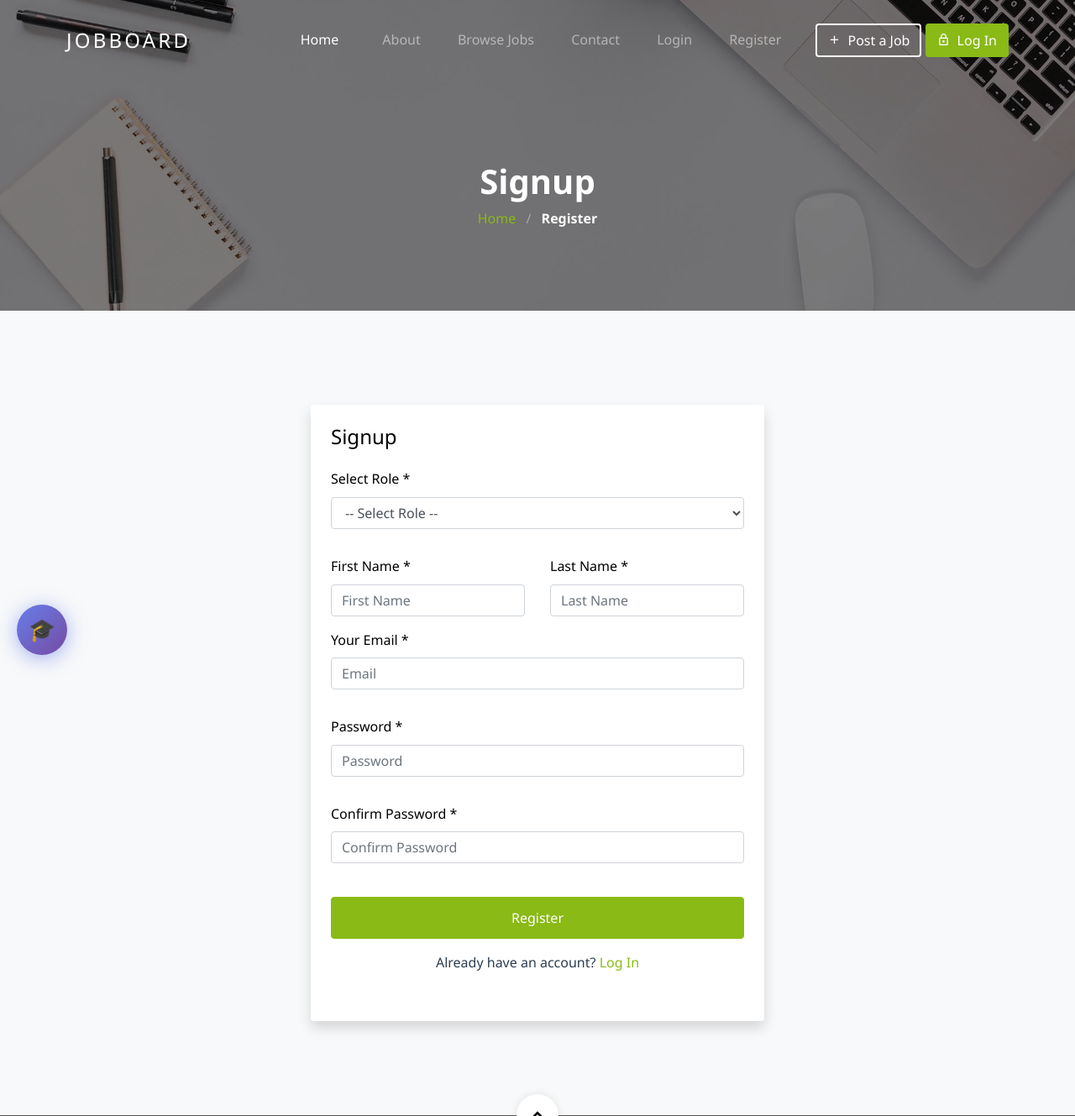
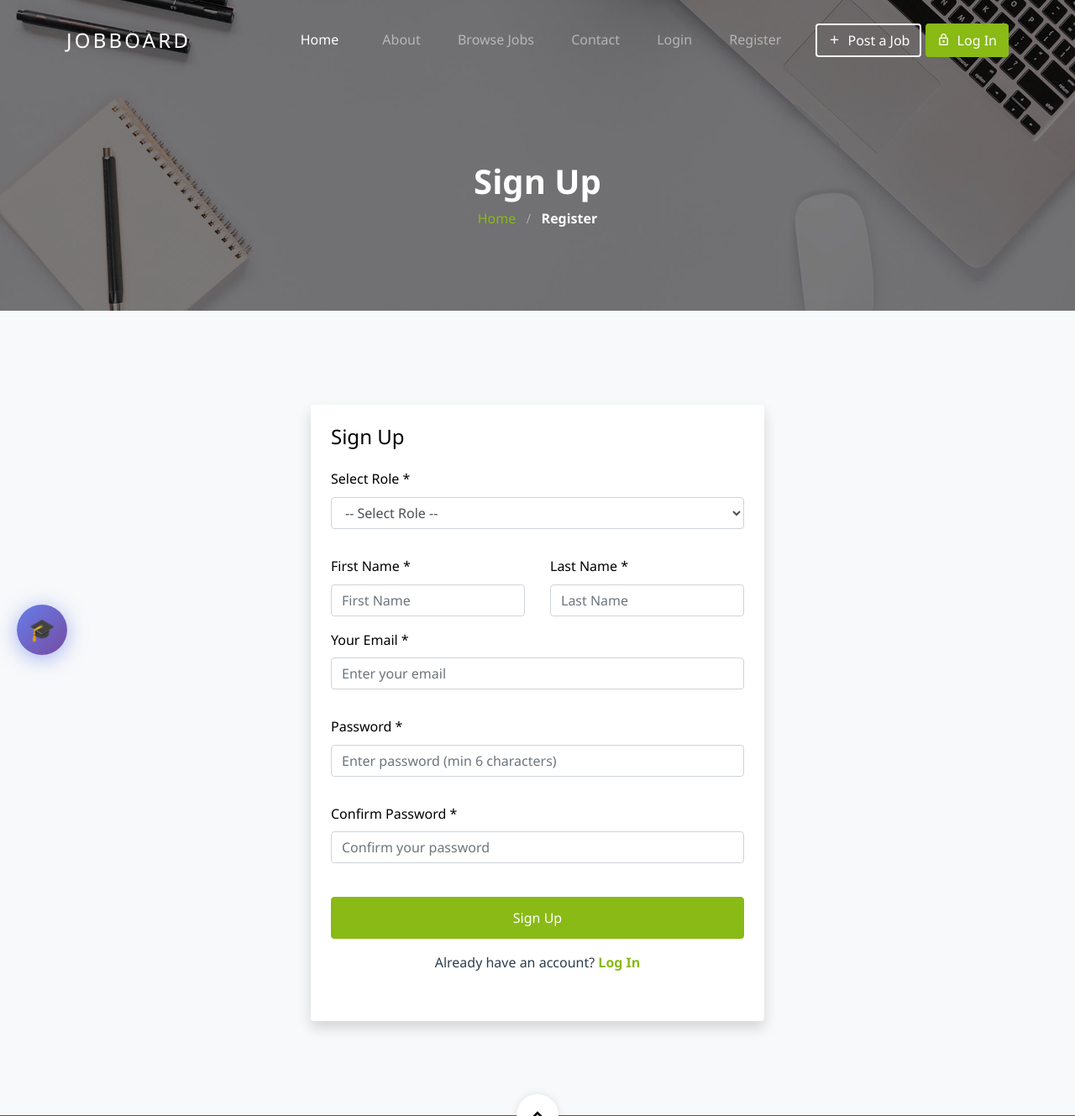
Before and after one commit to karthick-info/job-portal, a Django app: page /register/ in a window 1280 px wide. Shown: the top 1329 px of the page at 84% size. Run offline with Django 5.2, Linux system fonts and the light colour scheme; some libraries are stand-ins or nearby versions; some web fonts are replaced.

Commit message:
Update register page to match clean login format

```diff
--- a/myapp/templates/myapp/register.html
+++ b/myapp/templates/myapp/register.html
@@ -5,7 +5,7 @@
     <div class="container">
         <div class="row align-items-center justify-content-center">
             <div class="col-md-8 text-center">
-                <h1 class="text-white font-weight-bold">Signup</h1>
+                <h1 class="text-white font-weight-bold">Sign Up</h1>
                 <div class="custom-breadcrumbs">
                     <a href="{% url 'home' %}">Home</a> <span class="mx-2 slash">/</span>
                     <span class="text-white"><strong>Register</strong></span>
@@ -20,8 +20,7 @@
         <div class="row justify-content-center">
             <div class="col-lg-6">
                 <div class="p-4 bg-white rounded shadow">
-                    <!-- Changed heading to match image -->
-                    <h2 class="h4 text-black mb-4">Signup</h2>
+                    <h2 class="h4 text-black mb-4">Sign Up</h2>
 
                     {% if msg %}
                     <div class="alert alert-danger alert-dismissible fade show" role="alert">
@@ -31,11 +30,9 @@
                     {% endif %}
 
                     <form action="{% url 'RegisterUser' %}" method="POST">
-
-                        <!-- Django's CSRF token goes here -->
                         {% csrf_token %}
 
-                        <!-- NEW: Select Role Field -->
+                        <!-- Select Role Field -->
                         <div class="row form-group">
                             <div class="col-md-12 mb-3">
                                 <label class="text-black" for="user_role">Select Role *</label>
@@ -55,7 +52,7 @@
                             </div>
                         </div>
 
-                        <!-- First Name and Last Name fields (Side-by-side) -->
+                        <!-- First Name and Last Name fields -->
                         <div class="row form-group">
                             <div class="col-md-6 mb-3 mb-md-0">
                                 <label class="text-black" for="first_name">First Name *</label>
@@ -71,7 +68,7 @@
                         <div class="row form-group">
                             <div class="col-md-12 mb-3">
                                 <label class="text-black" for="email">Your Email *</label>
-                                <input type="email" id="email" class="form-control" placeholder="Email" Name='email' required>
+                                <input type="email" id="email" class="form-control" placeholder="Enter your email" name="email" required>
                             </div>
                         </div>
 
@@ -79,7 +76,7 @@
                         <div class="row form-group">
                             <div class="col-md-12 mb-3">
                                 <label class="text-black" for="password">Password *</label>
-                                <input type="password" id="password" class="form-control" placeholder="Password" Name='password' required>
+                                <input type="password" id="password" class="form-control" placeholder="Enter password (min 6 characters)" name="password" required>
                             </div>
                         </div>
 
@@ -87,22 +84,20 @@
                         <div class="row form-group">
                             <div class="col-md-12 mb-3">
                                 <label class="text-black" for="confirm_password">Confirm Password *</label>
-                                <input type="password" id="confirm_password" class="form-control" placeholder="Confirm Password" Name='cpassword' required>
+                                <input type="password" id="confirm_password" class="form-control" placeholder="Confirm your password" name="cpassword" required>
                             </div>
                         </div>
-
-
 
                         <!-- Register Button -->
                         <div class="row form-group mt-4">
                             <div class="col-md-12">
-                                <input type="submit" value="Register" class="btn btn-primary btn-md text-white btn-block">
+                                <input type="submit" value="Sign Up" class="btn btn-primary btn-md text-white btn-block">
                             </div>
                         </div>
 
                         <div class="row form-group mt-3">
                             <div class="col-md-12 text-center">
-                                <p>Already have an account? <a href="{% url 'login' %}">Log In</a></p>
+                                <p>Already have an account? <a href="{% url 'login' %}" class="text-primary font-weight-bold">Log In</a></p>
                             </div>
                         </div>
                     </form>
```
